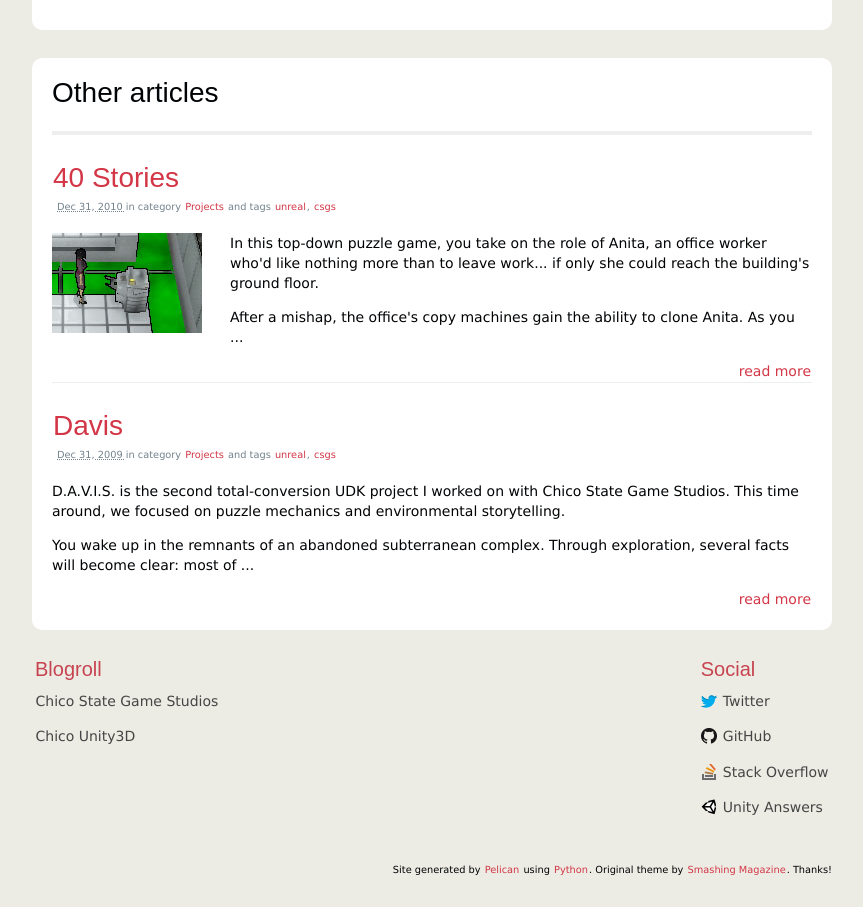
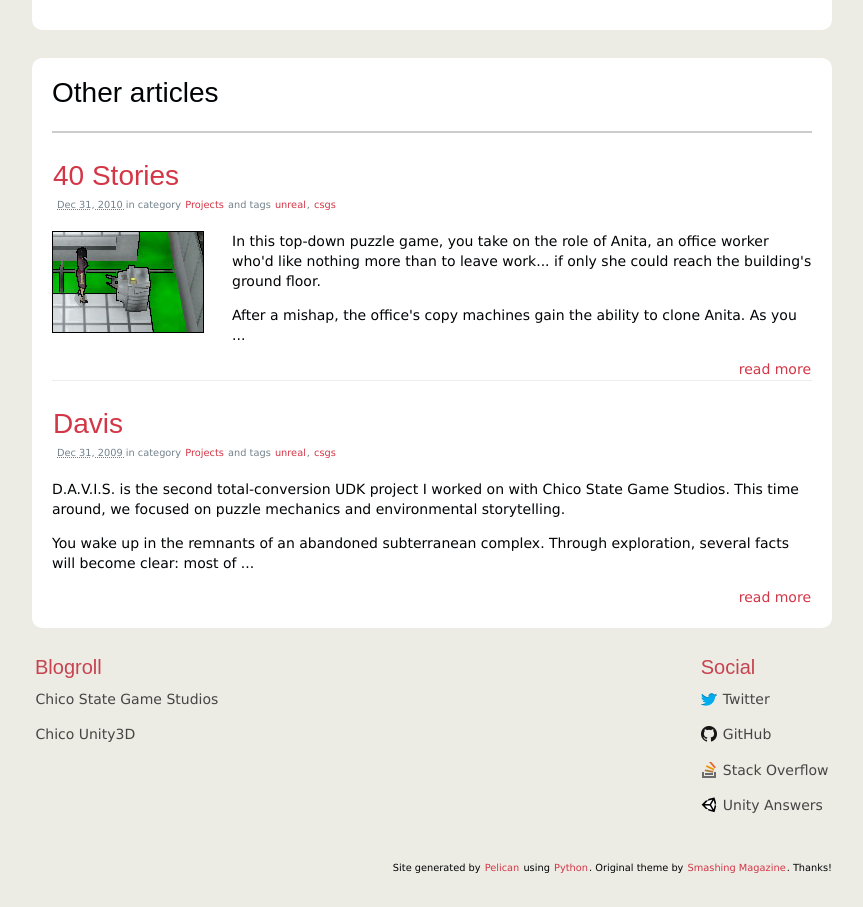
Before and after one commit to areyoutoo/areyoutoo.github.io, a plain HTML site: page tag/csgs.html in a window 1280 px wide. Shown: the part 1100-2007 px from the top of the page, without its empty margins (208-1071 px from the left). Drawn offline with nearby package versions, Linux system fonts and the light colour scheme; a web font is replaced by a local one.

Commit message:
hr darker+thinner, preview image outline

```diff
--- a/theme/css/main.css
+++ b/theme/css/main.css
@@ -63,7 +63,7 @@ h6 {font-size: 1em}		/* 14px */
 		margin-top: .8em;
 	}
 
-hr {border: 2px solid #EEEEEE;}
+hr {border: 1px solid #ccc;}
 
 
 /* Links */
@@ -465,6 +465,8 @@ img.left, figure.left {
 
 		/*.hentry img{display: none;}*/
 
+		.hentry img{border:1px solid black;}
+
 		.hentry iframe{display: none;} /* Sometimes I'm dumb and a YouTube iframe is in summary */
 
 		.hentry .post-info {font-style: normal;}
```
